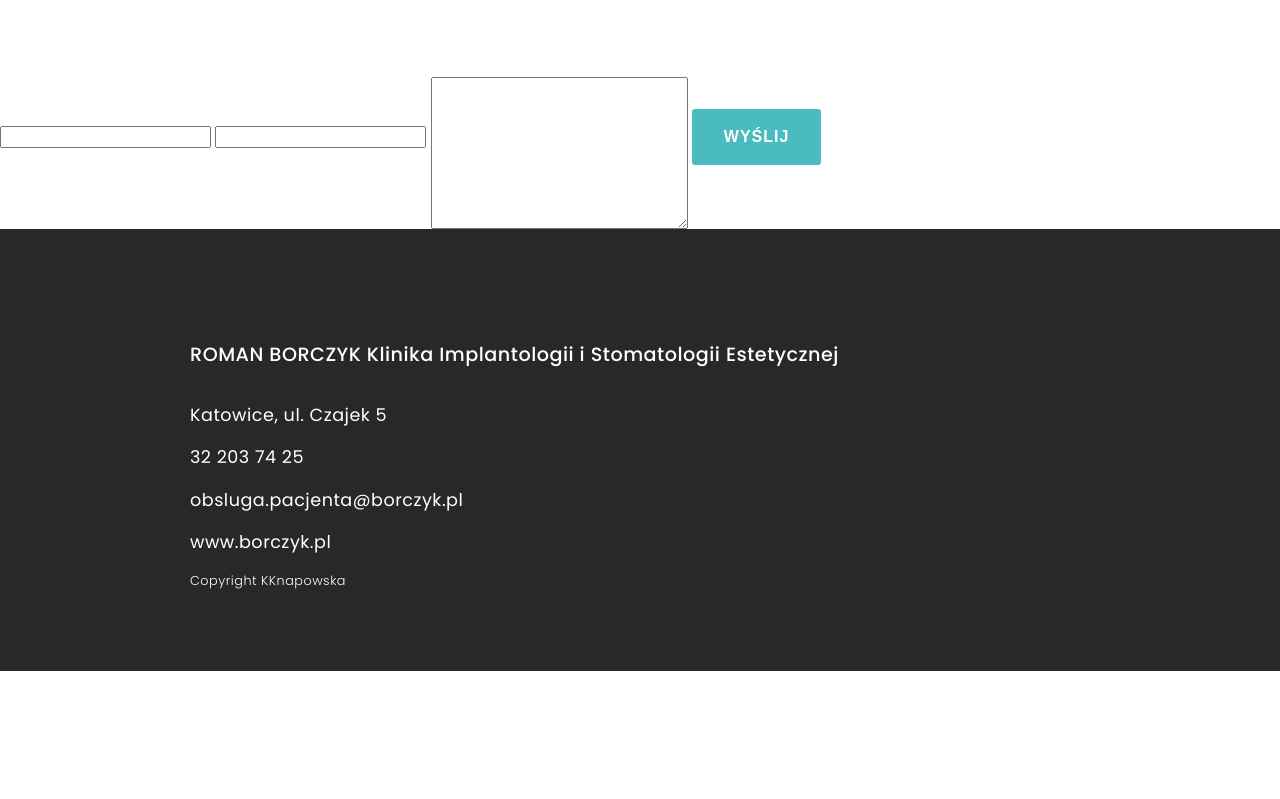
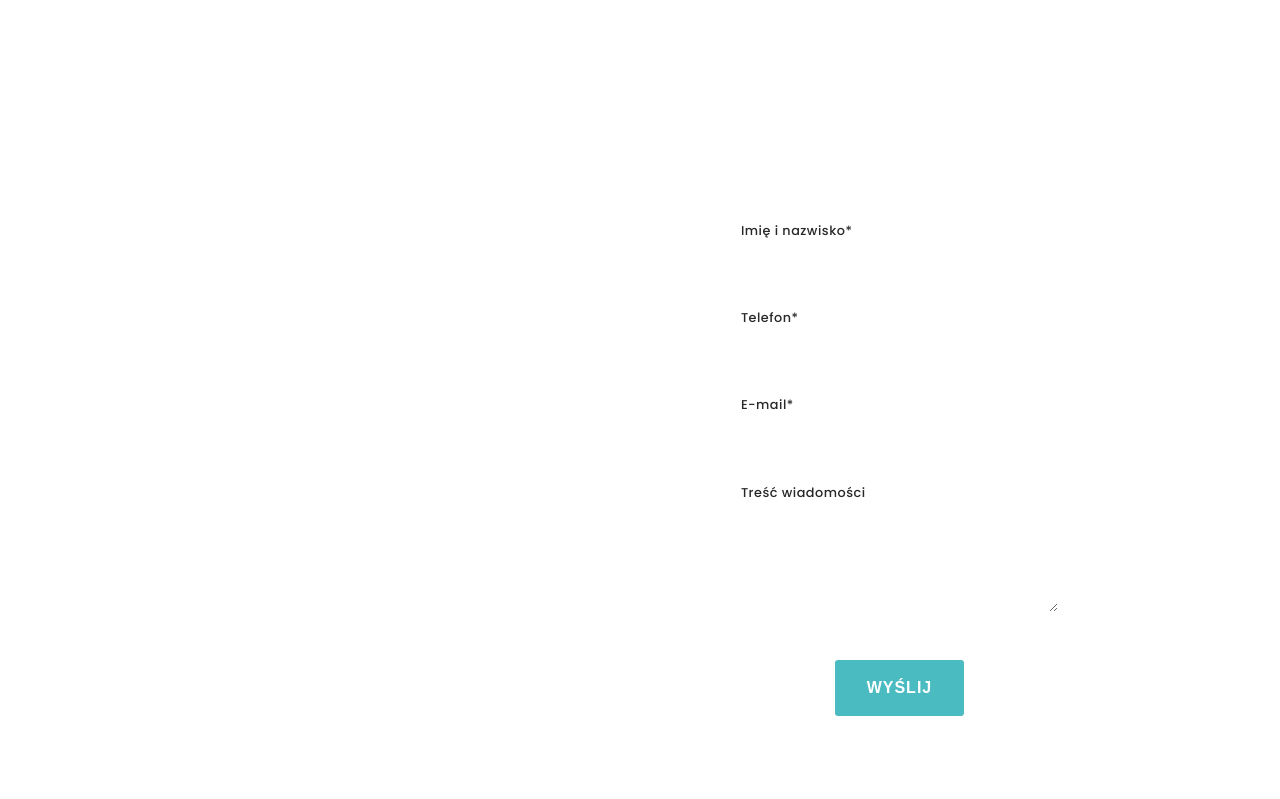
Before and after one commit to kasiaknapowska/landing-page-template, a website built with webpack: page src/template.html in a window 1280 px wide. Shown: the part 1255-2054 px from the top of the page. Before the commit the page ends 1926 px from the top, so only its background shows below. Built offline with nearby package versions, Linux system fonts and the light colour scheme.

Commit message:
form styles

```diff
--- a/src/styles/sections/_header.scss
+++ b/src/styles/sections/_header.scss
@@ -12,8 +12,9 @@ header {
     // }
     .hero-content {
       text-align: center;
-      padding: $space4;
-
+      padding: $space4 0;
+      max-width: 90%;
+      margin: 0 auto;
       p {
         color: white;
       }
--- a/src/styles/sections/_main.scss
+++ b/src/styles/sections/_main.scss
@@ -1,5 +1,52 @@
 main {
-    .offer {
-        height: 50vh;
+  .offer {
+    background-color: white;
+  }
+  .contact-form {
+    @media screen and ($desktop) {
+      display: flex;
+      gap: $space5;
+
+      & > div {
+      max-width: 50%;
     }
+    }
+
+    h2,
+    p {
+      color: white;
+    }
+
+    form {
+      width: 100%;
+      display: flex;
+      flex-direction: column;
+      margin: $space4 0;
+      padding: $space4 $space4 $space2 $space4;
+      background-color: rgba(255, 255, 255, 0.8);
+      border-radius: $borderRadius;
+      label {
+        @include websiteFont(500, $colorNeutralVeryDark, 0.8rem);
+      }
+      input,
+      textarea {
+        width: 100%;
+        min-height: 3rem;
+        border-radius: $borderRadius;
+        border: none;
+        margin-top: calc(0.5 * $space1);
+        margin-bottom: $space2;
+        padding: 0 $space2;
+        font-family: $webFont;
+        font-size: .8rem;
+      }
+      textarea {
+
+        padding-top: $space2;
+      }
+      button {
+        align-self: center;
+      }
+    }
+  }
 }
--- a/src/styles/settings/_commons.scss
+++ b/src/styles/settings/_commons.scss
@@ -68,6 +68,8 @@ body {
   background-position: center;
   background-repeat: no-repeat;
   background-size: cover;
-  position: absolute;
-  background-attachment: fixed;
+//   background-attachment: fixed;
+  position: fixed;
+  left: -1px;
+  z-index: -1;
 }
--- a/src/styles/settings/_placeholders.scss
+++ b/src/styles/settings/_placeholders.scss
@@ -1,7 +1,9 @@
+@import "./variables";
+
 %button {
     padding: 1.2rem 2rem;
     margin: 2rem 0;
-    border-radius: .2rem;
+    border-radius: $borderRadius;
     font-weight: 700;
     text-transform: uppercase;
     letter-spacing: 1px;
--- a/src/styles/settings/_variables.scss
+++ b/src/styles/settings/_variables.scss
@@ -14,5 +14,9 @@ $space3: 1.5rem;
 $space4: 2rem;
 $space5: 5rem;
 $sizeContent: 900px;
+$sizeContentS: 600px;
 
-$tablet: "min-width: 600px"
+$borderRadius: .2rem;
+
+$tablet: "min-width: 600px";
+$desktop: "min-width: 900px";
--- a/src/template.html
+++ b/src/template.html
@@ -23,8 +23,10 @@
 
       <!-- </div> -->
     </header>
+
     <main>
-      <section class="container offer">
+      <section class="offer">
+        <div class="container">
           <div class="center-group">
             <h2>Lorem ipsum dolor sit amet consectetur, adipisicing!</h2>
             <p>
@@ -39,12 +41,22 @@
             </p>
             <button class="secondary">Umów wizytę</button>
           </div>
+        </div>
       </section>
-      <section class="contact-form">
+      <section class="contact-form container">
+       <div>
+        <h2>Masz pytania dotyczące naszej oferty?</h2>
+        <p>Zostaw numer telefonu lub wyślij nam zapytanie - nasze higienistki skontaktują się z Tobą i udzielą szczegółowych informacji!</p>
+       </div>
         <form>
-          <input type="text" name="" id="">
-          <input type="email" name="" id="">
-          <textarea name="" id="" cols="30" rows="10"></textarea>
+          <label for="name">Imię i nazwisko*</label>
+          <input type="text" name="name" id="name">
+          <label for="phone">Telefon*</label>
+          <input type="text" name="phone" id="phone">
+          <label for="email">E-mail*</label>
+          <input type="email" name="email" id="email">
+          <label for="question">Treść wiadomości</label>
+          <textarea name="question" id="question" rows="5"></textarea>
           <button class="primary" type="submit">Wyślij</button>
         </form>
       </section>
@@ -56,7 +68,7 @@
           Katowice, ul. Czajek 5
         </address>
         <p><a href="tel:+48322037425"> 32 203 74 25</a></p>
-        <p>obsluga.pacjenta@borczyk.pl</p>
+        <p>recepcja@borczyk.pl</p>
         <p>www.borczyk.pl</p>
         <small>Copyright KKnapowska</small>
       </div>
```
Lines whose indentation alone changed are shown as unchanged.
